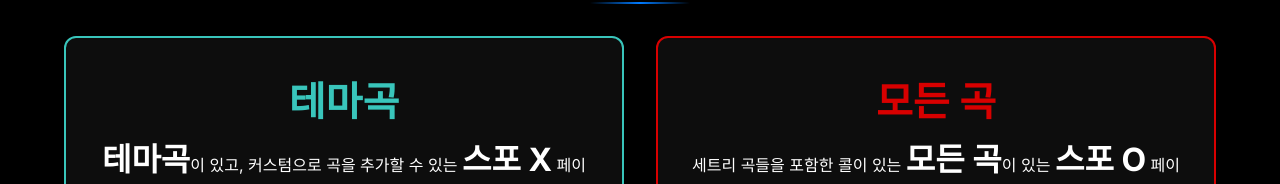
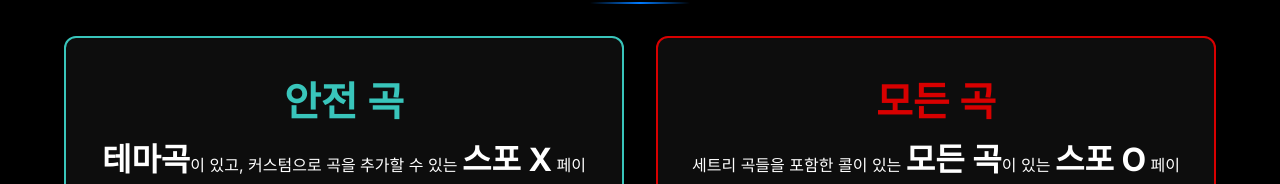
Before and after one commit to kuroka3/MM-Info, a Next.js app: page /mikuexpo/asia2025/call-guide in a window 1280 px wide. Shown: the part 332-516 px from the top of the page. Built offline with nearby package versions, Linux system fonts and the light colour scheme; a web font is replaced by a local one.

Commit message:
fix build error

```diff
--- a/src/app/mikuexpo/asia2025/call-guide/page.tsx
+++ b/src/app/mikuexpo/asia2025/call-guide/page.tsx
@@ -14,7 +14,7 @@ export default function CallGuideHome() {
       </header>
       <section className="container call-guide-entry">
         <Link href="/mikuexpo/asia2025/call-guide/safe" className="glass-block green">
-          <h2>테마곡</h2>
+          <h2>안전 곡</h2>
           <p>
             <strong>테마곡</strong>이 있고, 커스텀으로 곡을 추가할 수 있는 <strong>스포 X</strong> 페이지
           </p>
--- a/src/components/NavBar.tsx
+++ b/src/components/NavBar.tsx
@@ -32,7 +32,7 @@ const EVENTS = [
 
 const DEFAULT_EVENT = {
   slug: '',
-  spoilerStorageKey: undefined,
+  spoilerStorageKey: '',
   spoilerLabel: '스포일러',
   links: [
     { path: 'setlist', label: '세트리스트' },
```
